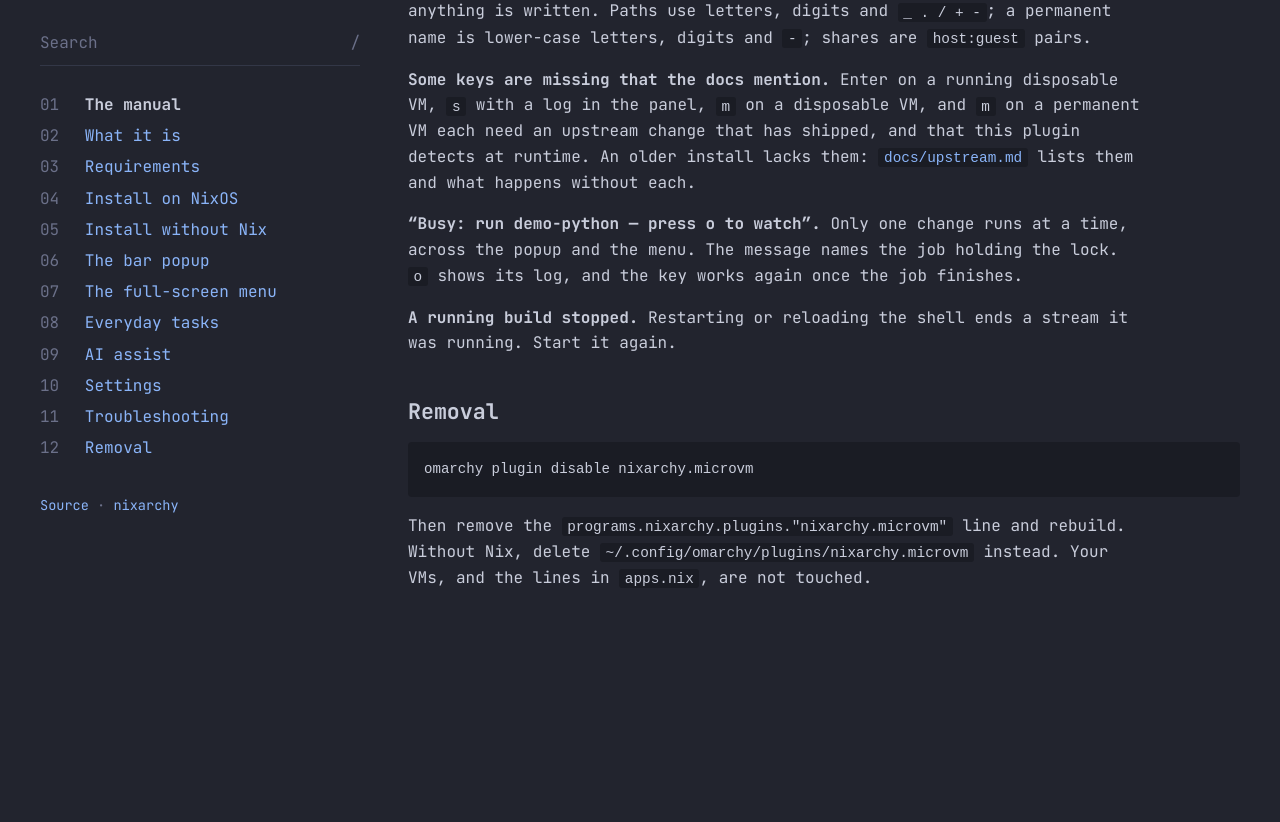
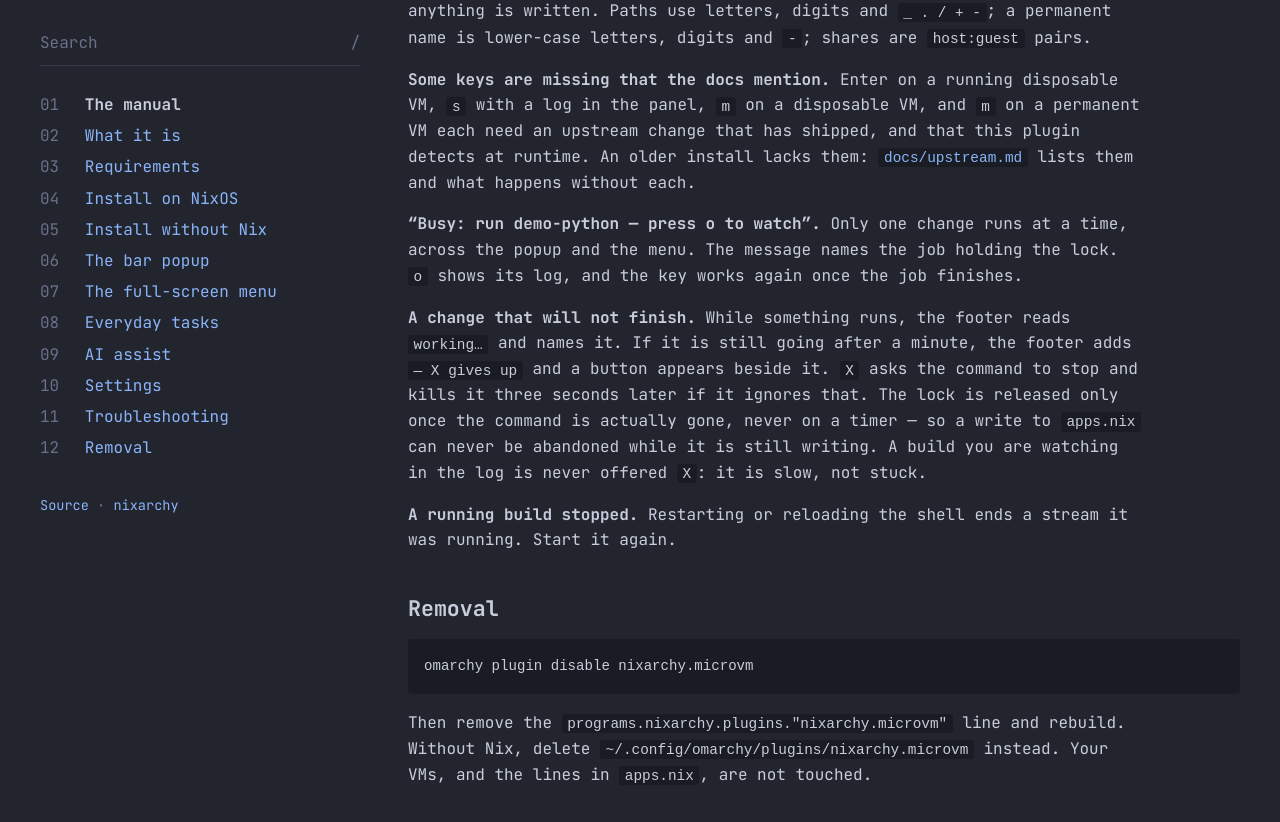
Before and after one commit to olafkfreund/nixarchy-microvm, a Jekyll site: the page built from docs/usage.md, in a window 1280 px wide and 900 px high, scrolled down 7541 px. Shown: the top 822 px of the window. Built offline with Jekyll 4.4.1, drawn with Linux system fonts in a browser that asks for light colours; before the commit the page ends 8244 px from its top, so only the background shows below that.

Commit message:
docs: the X escape, in the sheet, the README and Troubleshooting (#23)
Plan step 12 of 12.

Model.SHORTCUTS gains the Panel row for X, so the ? sheet lists it without
touching ShortcutSheet.qml. The README key table gains the same row after u.
docs/usage.md's Troubleshooting gains a paragraph beside the "Busy: …" entry.

The docs say the part that matters and is easy to get wrong: the lock is
released only once the command is actually gone, never on a timer, so a write
to apps.nix can never be abandoned mid-write. And a build being watched in the
log is never offered X — it is slow, not stuck.

No new runtime file anywhere in this plan, so flake.nix's files list is
unchanged; tests/ is copied whole, so tests/model/failure.test.js needs no
entry.

node tests/run.js: 76 passed, 0 failed. nix flake check: all checks passed.

Co-Authored-By: Claude Opus 5 (1M context) <noreply@anthropic.com>
Claude-Session: https://claude.ai/code/session_01JfJ93KQHG48bi61gbRUwod

```diff
--- a/Model.js
+++ b/Model.js
@@ -51,6 +51,7 @@ var SHORTCUTS = [
 
   { group: "Panel", keys: "o", text: "Show the build log" },
   { group: "Panel", keys: "u", text: "Refresh now" },
+  { group: "Panel", keys: "X", text: "Give up on a change stuck over a minute" },
   { group: "Panel", keys: "?", text: "Show this list" },
 
   { group: "Form", keys: "tab  ↓", text: "Next field" },
--- a/docs/usage.md
+++ b/docs/usage.md
@@ -311,6 +311,14 @@ lists them and what happens without each.
 time, across the popup and the menu. The message names the job holding the
 lock. `o` shows its log, and the key works again once the job finishes.
 
+**A change that will not finish.** While something runs, the footer reads
+`working…` and names it. If it is still going after a minute, the footer adds
+`— X gives up` and a button appears beside it. `X` asks the command to stop and
+kills it three seconds later if it ignores that. The lock is released only once
+the command is actually gone, never on a timer — so a write to `apps.nix` can
+never be abandoned while it is still writing. A build you are watching in the
+log is never offered `X`: it is slow, not stuck.
+
 **A running build stopped.** Restarting or reloading the shell ends a stream
 it was running. Start it again.
 
```
Also changed, not shown: README.md.
